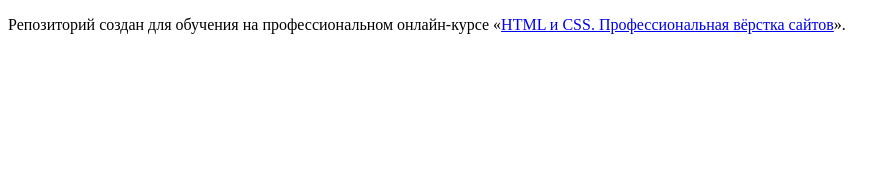
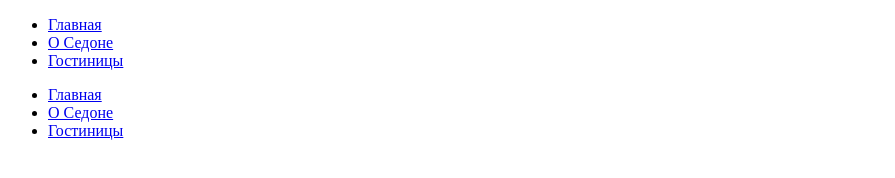
Before and after one commit to htmlacademy-htmlcss/2178883-sedona-35, a plain HTML site: page index.html in a window 1280 px wide. Shown: the whole page, without its empty margins (0-895 px from the left). Drawn offline with Linux system fonts and the light colour scheme.

Commit message:
Добавляю шапку
Добавляю шапку с навигацией

```diff
--- a/index.html
+++ b/index.html
@@ -5,8 +5,31 @@
     <title>HTML Academy: Седона</title>
   </head>
   <body>
-
-    <p>Репозиторий создан для обучения на профессиональном онлайн‑курсе «<a href="https://htmlacademy.ru/intensive/htmlcss">HTML и CSS. Профессиональная вёрстка сайтов</a>».</p>
-
+    <header class="page-header">
+      <nav class="navigation">
+        <ul class="navigation-list">
+          <li class="navigation-item">
+            <a class="navigation-link" href="#">Главная</a>
+          </li>
+          <li class="navigation-item">
+            <a class="navigation-link" href="about.html">О Седоне</a>
+          </li>
+          <li class="navigation-item">
+            <a class="navigation-link" href="catalog.html">Гостиницы</a>
+          </li>
+        </ul>
+        <ul class="navigation-user">
+          <li class="navigation-item">
+            <a class="navigation-link" href="#">Главная</a>
+          </li>
+          <li class="navigation-item">
+            <a class="navigation-link" href="#">О Седоне</a>
+          </li>
+          <li class="navigation-item">
+            <a class="navigation-link" href="#">Гостиницы</a>
+          </li>
+        </ul>
+      </nav>
+    </header>
   </body>
 </html>
```
